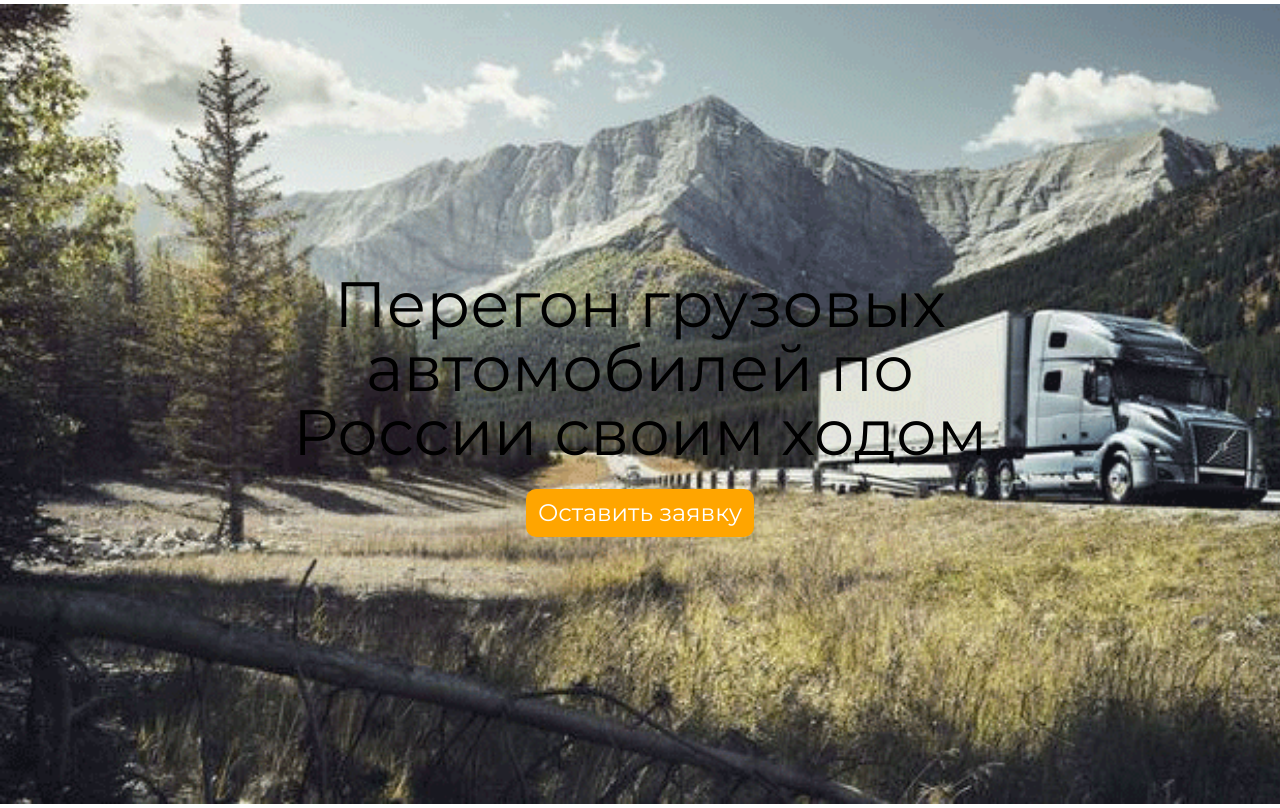
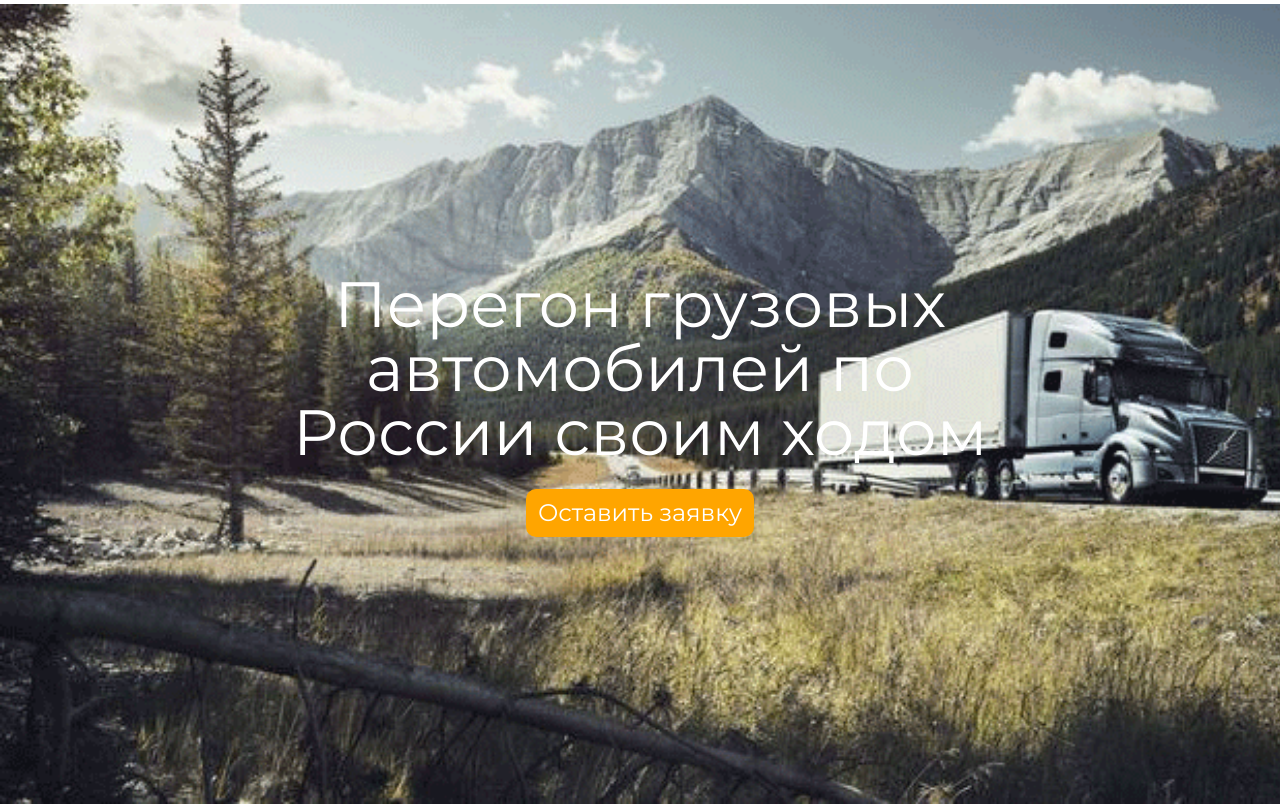
Before and after one commit to zdeadfoxx/orion_trans, a PHP site: page / in a window 1280 px wide. Shown: the part 191-999 px from the top of the page. Run offline with PHP 8.4, Linux system fonts and the light colour scheme.

Commit message:
img fix1

```diff
--- a/css/style.css
+++ b/css/style.css
@@ -361,7 +361,7 @@ span {
 .body__title {
   font-size: 64px;
   margin-bottom: 25px;
-  color: #000;
+  color: #fff;
   max-width: 800px;
   text-align: center;
 }
--- a/scss/style.scss
+++ b/scss/style.scss
@@ -180,7 +180,7 @@ span {
 .body__title {
     font-size: 64px;
     margin-bottom: 25px;
-    color: #000;
+    color: #fff;
     max-width: 800px;
     text-align: center;
 }
```
Also changed, not shown: img/photo_2022.jpg.
